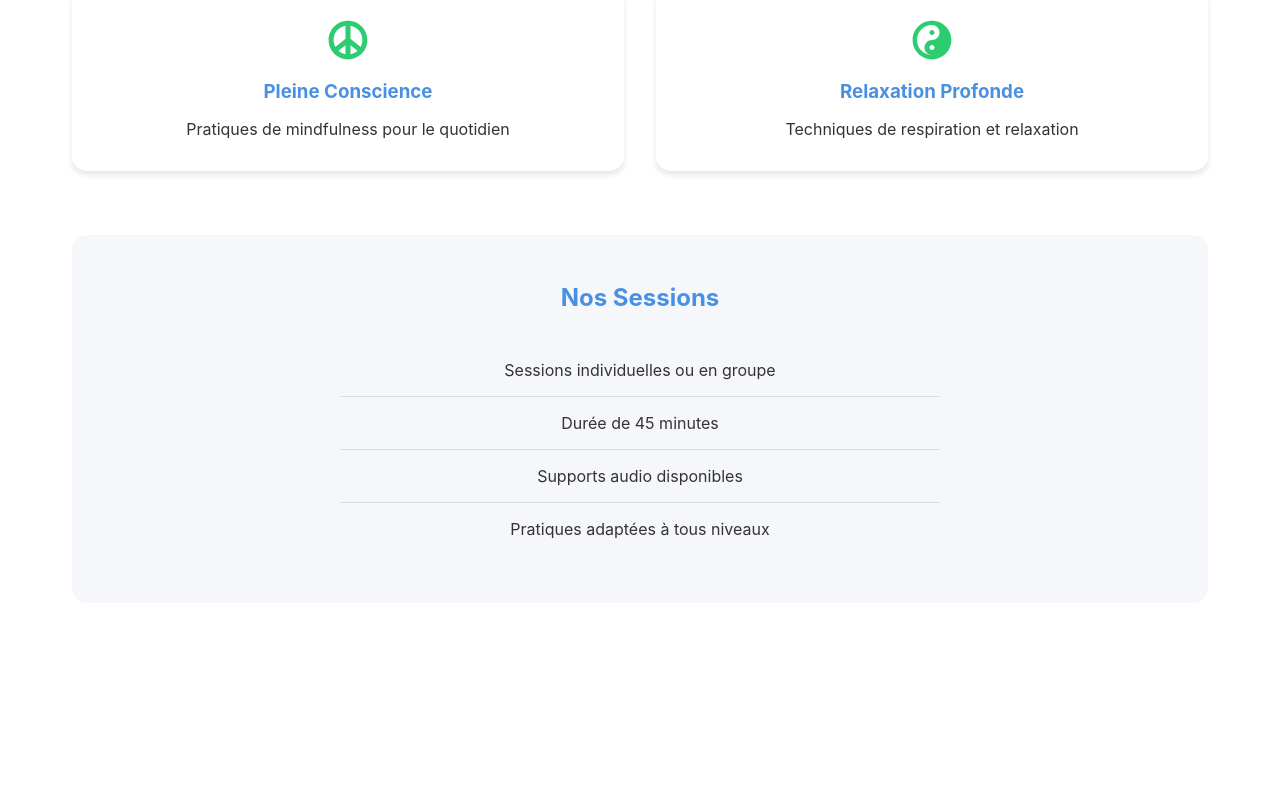
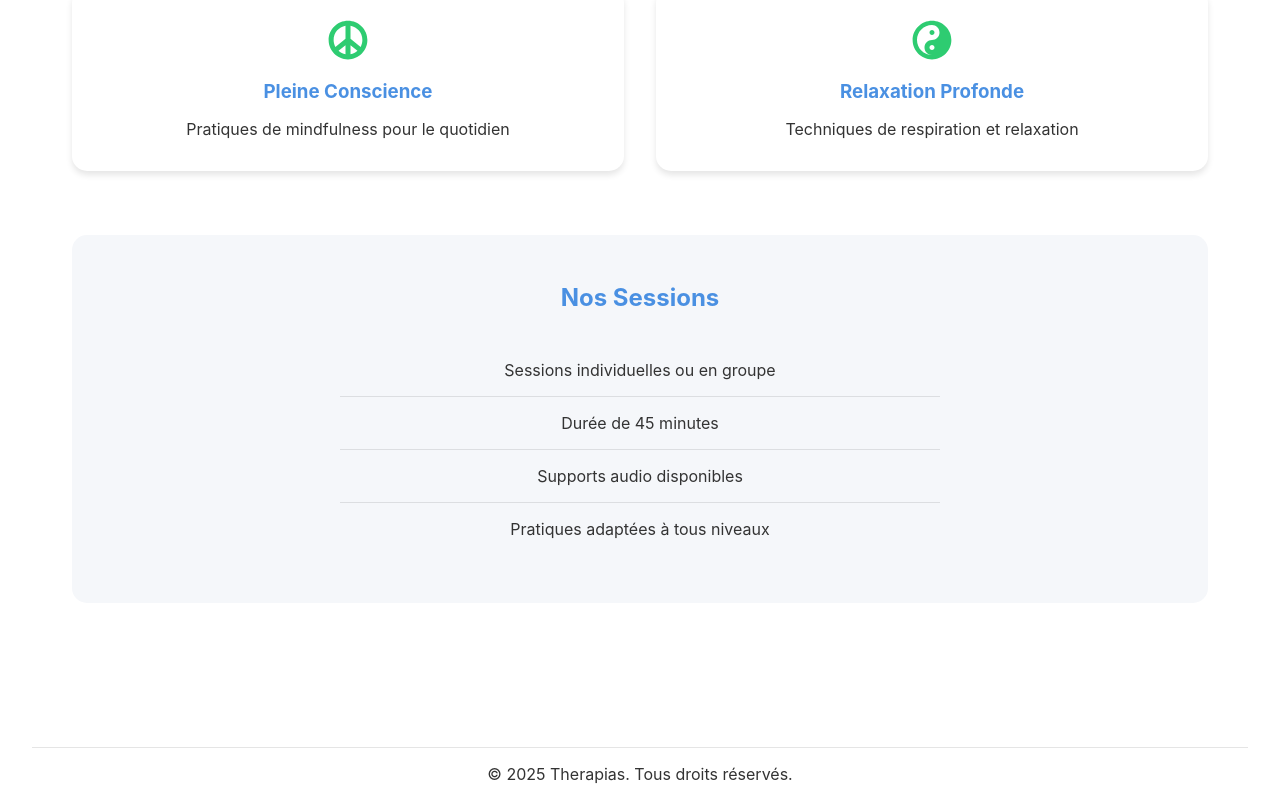
Before and after one commit to Ijechidi/therapeute, a React (Create React App) app: page /services/meditation in a window 1280 px wide. Shown: the part 446-1246 px from the top of the page. Before the commit the page ends 1081 px from the top, so only its background shows below. Built offline with nearby package versions, Linux system fonts and the light colour scheme; the HTML template or start-up script is replaced by a standard one.

Commit message:
added footer

```diff
--- a/package.json
+++ b/package.json
@@ -6,7 +6,7 @@
     "@emotion/react": "^11.14.0",
     "@emotion/styled": "^11.14.0",
     "@mui/material": "^7.0.2",
-    "@supabase/supabase-js": "^2.49.4",
+
     "@testing-library/dom": "^10.4.0",
     "@testing-library/jest-dom": "^6.6.3",
     "@testing-library/react": "^16.3.0",
@@ -16,7 +16,7 @@
     "react-icons": "^5.5.0",
     "react-router-dom": "^7.5.0",
     "react-scripts": "5.0.1",
-    "swiper": "^11.2.6",
+
     "web-vitals": "^2.1.4"
   },
   "scripts": {
--- a/src/App.js
+++ b/src/App.js
@@ -5,11 +5,12 @@ import Home from './pages/Home';
 import IndividualTherapy from './pages/services/IndividualTherapy';
 import CoupleTherapy from './pages/services/CoupleTherapy';
 import MeditationTherapy from './pages/services/MeditationTherapy';
+import Footer from './components/Footer/Footer';
 
 function App() {
   return (
     <Router>
-      <div className="App">
+      <div className="app">
         <Navbar />
         <Routes>
           <Route path="/" element={<Home />} />
@@ -17,6 +18,7 @@ function App() {
           <Route path="/services/couple" element={<CoupleTherapy />} />
           <Route path="/services/meditation" element={<MeditationTherapy />} />
         </Routes>
+        <Footer />
       </div>
     </Router>
   );
--- /dev/null
+++ b/src/components/Footer/Footer.jsx
@@ -0,0 +1,17 @@
+import React from 'react';
+import { FaFacebook, FaTwitter, FaInstagram, FaLinkedin } from 'react-icons/fa';
+import { Link } from 'react-router-dom';
+
+const Footer = () => {
+  return (
+    <footer className="footer">
+
+
+      <div className="footer-bottom">
+        <p>&copy; {new Date().getFullYear()} Therapias. Tous droits réservés.</p>
+      </div>
+    </footer>
+  );
+};
+
+export default Footer;
--- a/src/index.css
+++ b/src/index.css
@@ -1007,6 +1007,41 @@ html {
   color: var(--text-color);
   opacity: 0.8;
 }
+/* Footer Styles */
+.footer {
+
+  padding: 4rem 2rem 1rem;
+
+}
+
+
+
+
+
+
+
+
+
+
+
+
+
+
+
+.footer-bottom {
+  margin-top: 3rem;
+  padding-top: 1rem;
+  text-align: center;
+  border-top: 1px solid var(--shadow-color);
+}
+
+@media screen and (max-width: 768px) {
+  .footer {
+    padding: 2rem 1rem 1rem;
+  }
+
+
+}
 
 @media screen and (max-width: 768px) {
   .testimonials-grid {
```
